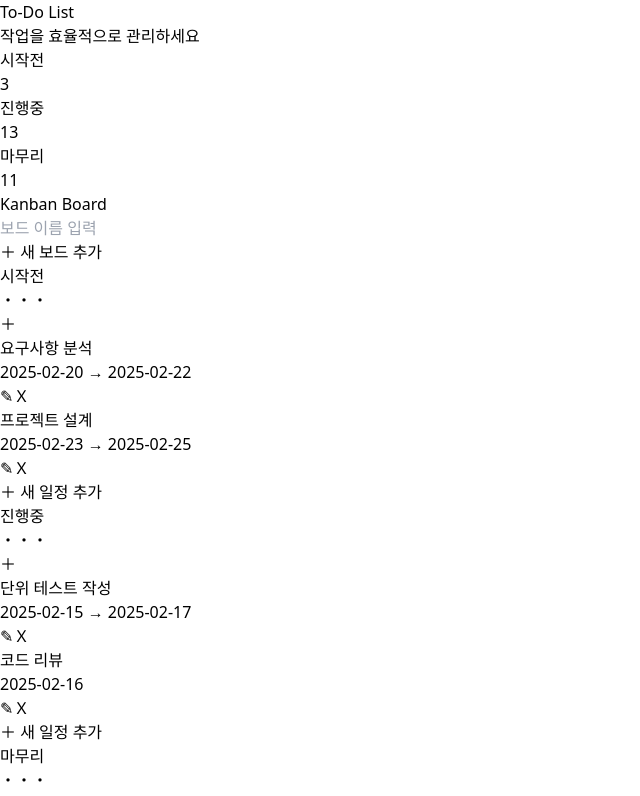
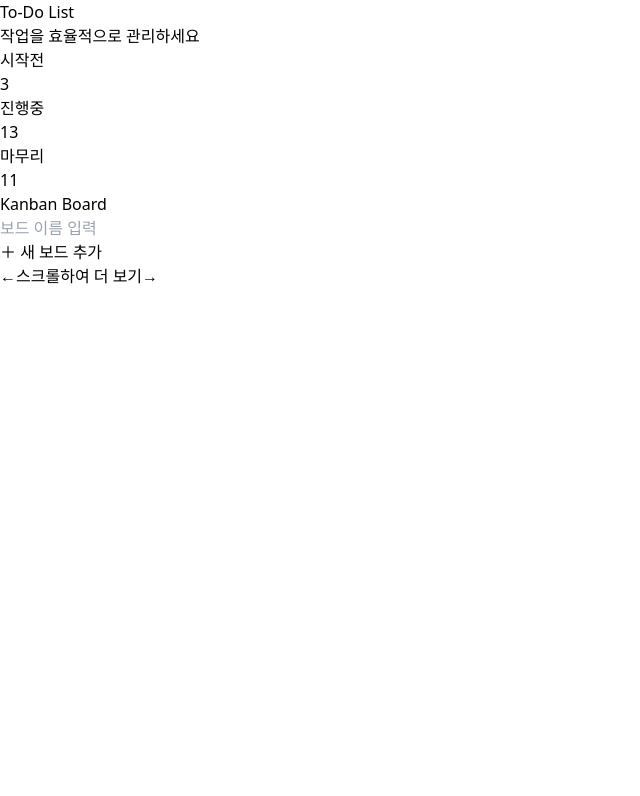
Before and after one commit to seungmin2222/LSM_ToDoPage, a Next.js app: page / in a window 1280 px wide. Shown: the top 796 px of the page, without its empty margins (0-640 px from the left). Built offline with nearby package versions, Linux system fonts and the light colour scheme.

Commit message:
✨ Feat: 보드 생성 후 전역 변수에 저장 기능 구현

```diff
--- a/src/components/todo/KanbanHeader.tsx
+++ b/src/components/todo/KanbanHeader.tsx
@@ -1,14 +1,16 @@
 'use client';
 
+import { useKanbanStore } from '@/stores/kanban';
 import { useState } from 'react';
 
 export default function KanbanHeader() {
   const [boardName, setBoardName] = useState('');
+  const addBoard = useKanbanStore((state) => state.addBoard);
 
   const handleSubmit = (e: React.FormEvent) => {
     e.preventDefault();
     if (boardName.trim()) {
-      console.log('새 보드 이름:', boardName);
+      addBoard(boardName.trim());
       setBoardName('');
     }
   };
--- a/src/components/todo/KanbanMain.tsx
+++ b/src/components/todo/KanbanMain.tsx
@@ -1,99 +1,18 @@
-import {
-  KanbanBoard as boarKanbanBoardProps,
-  KanbanItem,
-} from '@/types/kanban';
-import { v4 as uuid } from 'uuid';
+'use client';
+
+import { useKanbanStore } from '@/stores/kanban';
 import KanbanBoard from './KanbanBoard';
 import KanbanFooter from './KanbanFooter';
 import KanbanHeader from './KanbanHeader';
 
 export default function KanbanMain() {
-  const initialBoards: boarKanbanBoardProps[] = [
-    {
-      boardId: uuid(),
-      title: '시작전',
-      items: [
-        {
-          kanbanId: uuid(),
-          title: '요구사항 분석',
-          content: '프로젝트 요구사항 검토 및 분석',
-          startDate: new Date('2025-02-20'),
-          endDate: new Date('2025-02-22'),
-          boardId: uuid(),
-          order: 0,
-          createdAt: new Date('2025-02-19'),
-        },
-        {
-          kanbanId: uuid(),
-          title: '프로젝트 설계',
-          content: '시스템 아키텍처 및 DB 설계',
-          startDate: new Date('2025-02-23'),
-          endDate: new Date('2025-02-25'),
-          boardId: uuid(),
-          order: 1,
-          createdAt: new Date('2025-02-19'),
-        },
-      ] as KanbanItem[],
-    },
-    {
-      boardId: uuid(),
-      title: '진행중',
-      items: [
-        {
-          kanbanId: uuid(),
-          title: '단위 테스트 작성',
-          content: '각 컴포넌트 테스트 코드 구현',
-          startDate: new Date('2025-02-15'),
-          endDate: new Date('2025-02-17'),
-          boardId: uuid(),
-          order: 0,
-          createdAt: new Date('2025-02-15'),
-        },
-        {
-          kanbanId: uuid(),
-          title: '코드 리뷰',
-          content: '팀 코드 리뷰 및 수정사항 반영',
-          startDate: new Date('2025-02-16'),
-          endDate: new Date('2025-02-16'),
-          boardId: uuid(),
-          order: 1,
-          createdAt: new Date('2025-02-16'),
-        },
-      ] as KanbanItem[],
-    },
-    {
-      boardId: uuid(),
-      title: '마무리',
-      items: [
-        {
-          kanbanId: uuid(),
-          title: '단위 테스트 작성',
-          content: '각 컴포넌트 테스트 코드 구현',
-          startDate: new Date('2025-02-15'),
-          endDate: new Date('2025-02-17'),
-          boardId: uuid(),
-          order: 0,
-          createdAt: new Date('2025-02-15'),
-        },
-        {
-          kanbanId: uuid(),
-          title: '코드 리뷰',
-          content: '팀 코드 리뷰 및 수정사항 반영',
-          startDate: new Date('2025-02-16'),
-          endDate: new Date('2025-02-16'),
-          boardId: uuid(),
-          order: 1,
-          createdAt: new Date('2025-02-16'),
-        },
-      ] as KanbanItem[],
-    },
-  ];
+  const boards = useKanbanStore((state) => state.boards);
 
   return (
     <main className="rounded-xl bg-gray-800 p-6">
       <KanbanHeader />
       <div className="mt-8 flex gap-6 overflow-x-auto pb-4">
-        {initialBoards.map((board) => (
+        {boards.map((board) => (
           <KanbanBoard
             key={board.boardId}
             boardId={board.boardId}
--- /dev/null
+++ b/src/stores/kanban.ts
@@ -0,0 +1,23 @@
+import { create } from 'zustand';
+import { KanbanBoard } from '@/types/kanban';
+import { v4 as uuid } from 'uuid';
+
+interface KanbanStore {
+  boards: KanbanBoard[];
+  addBoard: (title: string) => void;
+}
+
+export const useKanbanStore = create<KanbanStore>((set) => ({
+  boards: [],
+  addBoard: (title) =>
+    set((state) => ({
+      boards: [
+        ...state.boards,
+        {
+          boardId: uuid(),
+          title,
+          items: [],
+        },
+      ],
+    })),
+}));
```
